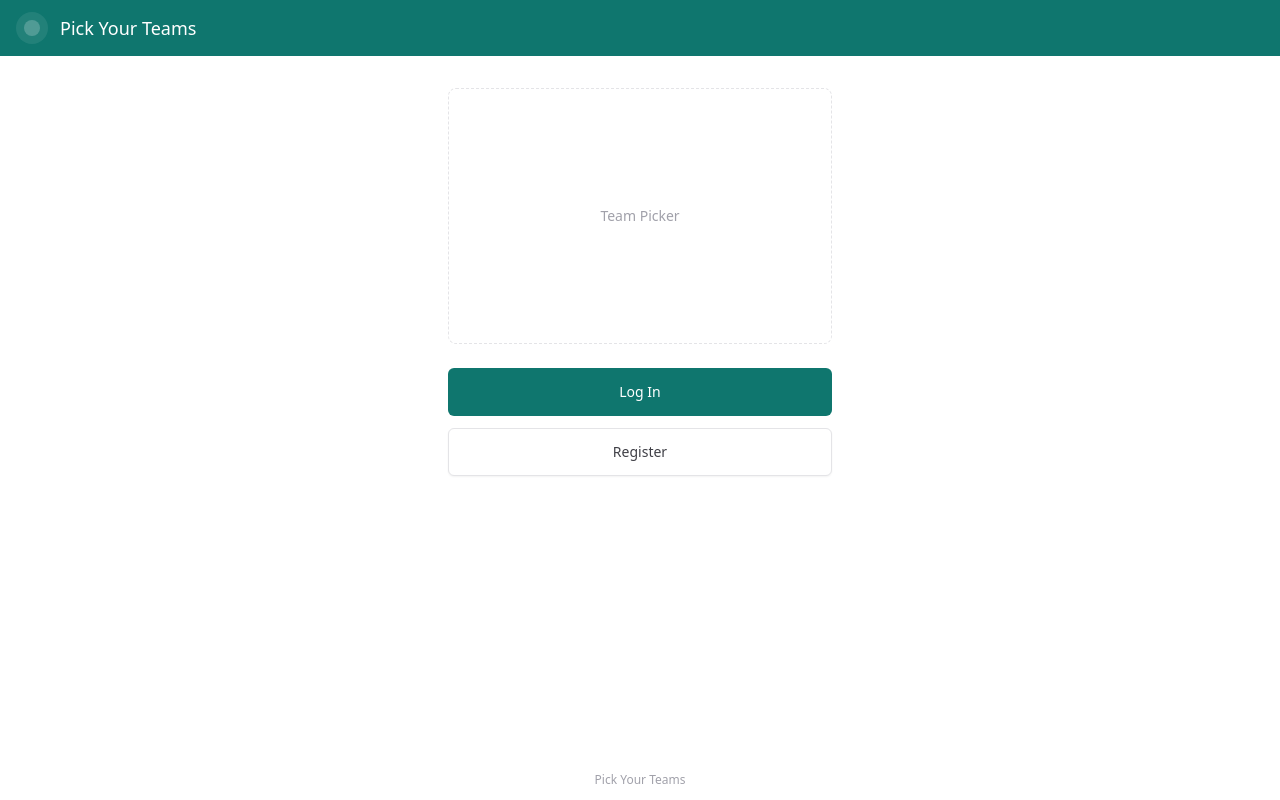
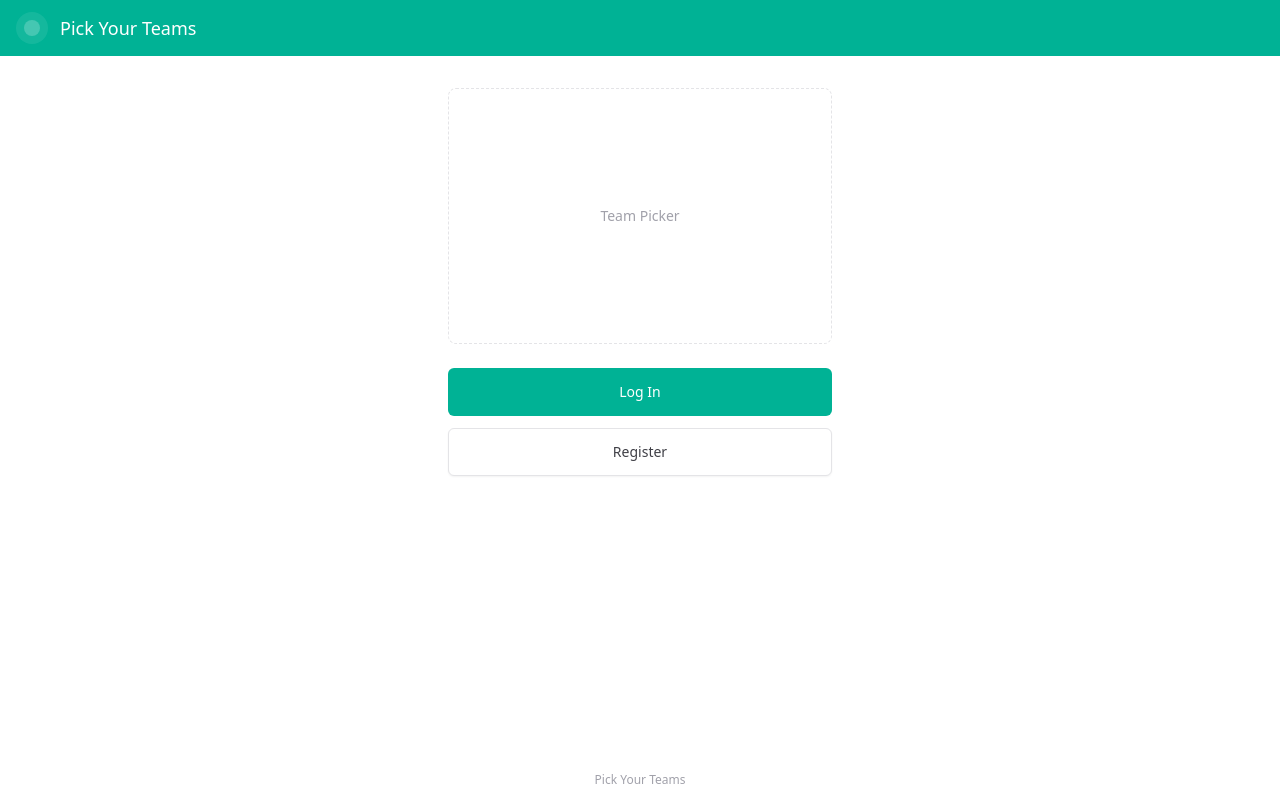
Before and after one commit to craigduggan90/pick-your-teams, a React (Vite) app in the folder src/ui/: page / in a window 1280 px wide. Built offline with nearby package versions, Linux system fonts and the light colour scheme; no server answers.

Commit message:
feat: set primary and secondary to the confirmed brand colours
Primary #00B295, Secondary #F05D23, replacing the placeholder
teal/orange chosen during Stage 1.

```diff
--- a/src/ui/src/index.css
+++ b/src/ui/src/index.css
@@ -3,14 +3,12 @@
 
 /*
  * Semantic palette from claude.md's Design Tokens section, mapped onto shadcn/ui's variable
- * slots. The Excalidraw diagrams only label these roles ("Primary Colour Placeholder", etc.)
- * with no real hex values, so these are deliberately generic, distinguishable placeholders —
- * swap the :root values for real brand colors later without touching anything that consumes
- * the tokens (Tertiary/Success/Warning/Info/Dark Grey/Light Grey have no shadcn-native slot, so
- * they're exposed as extra --color-* tokens alongside the standard ones). Primary and Secondary
- * are still unconfirmed (Primary is expected to land on a green, chosen here as a teal-leaning
- * shade distinct from the Success token so the two don't read as the same color; Secondary has
- * no direction yet) — everything else is a stable placeholder.
+ * slots. Primary (#00B295) and Secondary (#F05D23) are the confirmed brand colors; everything
+ * else (Tertiary/Success/Warning/Info/Dark Grey/Light Grey) is still a placeholder — the
+ * Excalidraw diagrams only label these roles ("Colour Placeholder") with no real hex values, so
+ * swap the :root values for the rest later without touching anything that consumes the tokens.
+ * Tertiary/Success/Warning/Info have no shadcn-native slot, so they're exposed as extra
+ * --color-* tokens alongside the standard ones.
  */
 @theme inline {
   --font-sans: var(--font-sans);
@@ -58,9 +56,9 @@
   --popover: #ffffff;
   --popover-foreground: #3f3f46;
 
-  --primary: #0f766e;
+  --primary: #00b295;
   --primary-foreground: #ffffff;
-  --secondary: #ea580c;
+  --secondary: #f05d23;
   --secondary-foreground: #ffffff;
   --tertiary: #9333ea;
   --tertiary-foreground: #ffffff;
```
